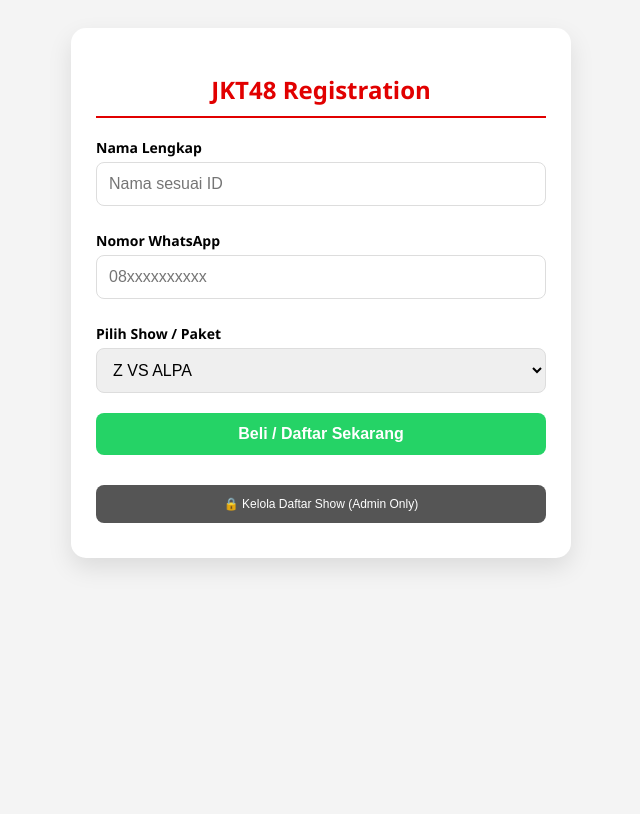
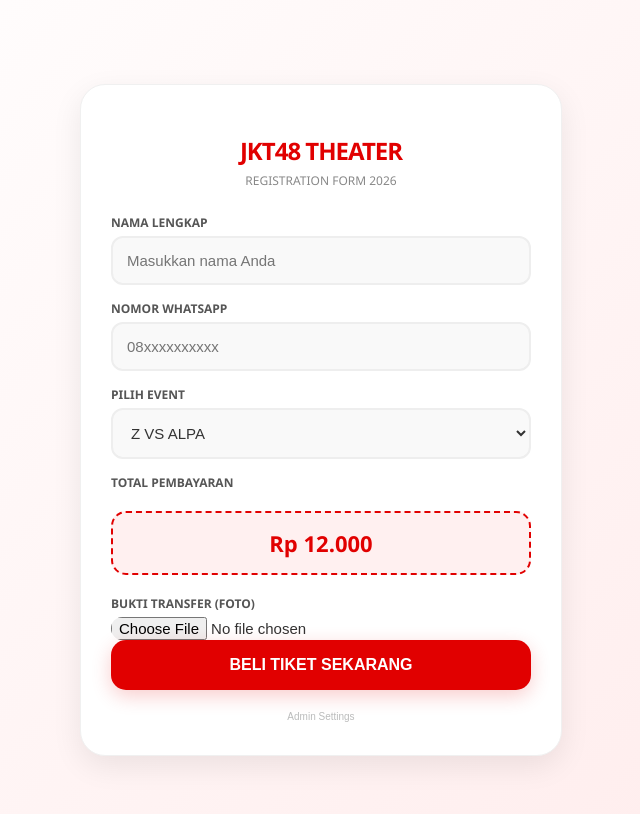
Before and after one commit to faizaladla725-blip/Buyshow, a plain HTML site: page index.html in a window 1280 px wide. Shown: the whole page, without its empty margins (319-959 px from the left). Drawn offline with Linux system fonts and the light colour scheme.

Commit message:
Update index.html

```diff
--- a/index.html
+++ b/index.html
@@ -3,167 +3,266 @@
 <head>
     <meta charset="UTF-8">
     <meta name="viewport" content="width=device-width, initial-scale=1.0">
-    <title>JKT48 Theater & Membership Admin</title>
+    <title>JKT48 Theater - Light Edition</title>
     <style>
-        body { font-family: 'Segoe UI', sans-serif; background-color: #f4f4f4; padding: 20px; }
-        .container { max-width: 450px; background: white; padding: 25px; border-radius: 15px; box-shadow: 0 10px 25px rgba(0,0,0,0.1); margin: auto; }
-        h2 { color: #e10000; text-align: center; border-bottom: 2px solid #e10000; padding-bottom: 10px; }
-        label { display: block; margin: 15px 0 5px; font-weight: bold; font-size: 14px; }
-        input, select, button { width: 100%; padding: 12px; margin-bottom: 10px; border: 1px solid #ddd; border-radius: 8px; box-sizing: border-box; font-size: 16px; }
+        :root {
+            --jkt-red: #e10000;
+            --jkt-pink: #fff0f0;
+            --jkt-text: #333;
+            --shadow: 0 10px 30px rgba(0,0,0,0.08);
+        }
 
-        .btn-wa { background-color: #25d366; color: white; border: none; cursor: pointer; font-weight: bold; margin-top: 10px; }
-        .btn-wa:hover { background-color: #128c7e; }
+        body {
+            font-family: 'Segoe UI', Tahoma, Geneva, Verdana, sans-serif;
+            background: linear-gradient(135deg, #ffffff 0%, #ffebeb 100%);
+            color: var(--jkt-text);
+            min-height: 100vh;
+            display: flex;
+            align-items: center;
+            justify-content: center;
+            margin: 0;
+            padding: 20px;
+        }
 
-        /* Style Panel Admin */
-        #adminSection { display: none; margin-top: 30px; border: 2px solid #e10000; padding: 15px; border-radius: 10px; background: #fffafa; }
-        .admin-controls { display: flex; gap: 5px; margin-bottom: 10px; }
-        .btn-add { background-color: #007bff; color: white; border: none; cursor: pointer; font-size: 12px; padding: 8px; }
-        .btn-save { background-color: #e10000; color: white; border: none; cursor: pointer; font-weight: bold; }
-        .btn-lock { background-color: #555; color: white; border: none; font-size: 12px; cursor: pointer; margin-top: 20px; border-radius: 8px; }
-        .show-item { display: flex; gap: 5px; margin-bottom: 5px; }
-        .btn-del { background-color: #ff4444; color: white; border: none; width: 40px; cursor: pointer; border-radius: 5px; }
+        .container {
+            max-width: 420px;
+            width: 100%;
+            background: white;
+            padding: 30px;
+            border-radius: 25px;
+            box-shadow: var(--shadow);
+            border: 1px solid #f0f0f0;
+        }
+
+        h2 {
+            color: var(--jkt-red);
+            text-align: center;
+            font-size: 24px;
+            font-weight: 800;
+            margin-bottom: 5px;
+            letter-spacing: -1px;
+        }
+
+        .sub-title {
+            text-align: center;
+            font-size: 12px;
+            color: #888;
+            margin-bottom: 25px;
+            text-transform: uppercase;
+        }
+
+        label {
+            display: block;
+            margin: 15px 0 5px;
+            font-size: 12px;
+            font-weight: bold;
+            color: #555;
+        }
+
+        input, select {
+            width: 100%;
+            padding: 14px;
+            background: #f9f9f9;
+            border: 2px solid #eee;
+            border-radius: 12px;
+            color: #333;
+            font-size: 15px;
+            transition: 0.3s;
+            box-sizing: border-box;
+        }
+
+        input:focus, select:focus {
+            border-color: var(--jkt-red);
+            background: white;
+            outline: none;
+        }
+
+        .price-tag {
+            background: var(--jkt-pink);
+            color: var(--jkt-red);
+            padding: 15px;
+            border-radius: 15px;
+            text-align: center;
+            font-weight: 800;
+            font-size: 22px;
+            margin: 20px 0;
+            cursor: pointer;
+            border: 2px dashed var(--jkt-red);
+            transition: 0.2s;
+        }
+
+        .price-tag:hover { transform: translateY(-2px); background: #ffe5e5; }
+
+        .btn-wa {
+            background-color: var(--jkt-red);
+            color: white;
+            border: none;
+            padding: 16px;
+            border-radius: 15px;
+            cursor: pointer;
+            font-weight: bold;
+            font-size: 16px;
+            width: 100%;
+            box-shadow: 0 6px 20px rgba(225, 0, 0, 0.2);
+            transition: 0.3s;
+        }
+
+        .btn-wa:hover {
+            background-color: #c00000;
+            transform: scale(1.02);
+        }
+
+        /* Modal QRIS */
+        #qrisModal { display: none; position: fixed; z-index: 999; left: 0; top: 0; width: 100%; height: 100%; background: rgba(0,0,0,0.5); backdrop-filter: blur(5px); }
+        .modal-content { background: #fff; margin: 15% auto; padding: 25px; width: 80%; max-width: 300px; border-radius: 25px; text-align: center; box-shadow: var(--shadow); }
+        .modal-content img { width: 100%; border-radius: 15px; }
+
+        .admin-btn { background: none; border: none; color: #bbb; font-size: 10px; cursor: pointer; margin-top: 20px; width: 100%; }
+
+        #adminSection {
+            display: none; margin-top: 20px; padding: 15px; background: #fefefe; border-radius: 15px; border: 1px solid #ddd;
+        }
+        .show-item { display: flex; gap: 5px; margin-bottom: 8px; }
+        .btn-del { background: #ff4444; border: none; color: white; border-radius: 8px; cursor: pointer; padding: 0 10px; }
     </style>
 </head>
 <body>
 
 <div class="container">
-    <h2>JKT48 Registration</h2>
+    <h2>JKT48 THEATER</h2>
+    <div class="sub-title">Registration Form 2026</div>
 
     <form id="regForm">
-        <label>Nama Lengkap</label>
-        <input type="text" id="nama" placeholder="Nama sesuai ID" required>
+        <label>NAMA LENGKAP</label>
+        <input type="text" id="nama" placeholder="Masukkan nama Anda" required>
 
-        <label>Nomor WhatsApp</label>
+        <label>NOMOR WHATSAPP</label>
         <input type="number" id="wa" placeholder="08xxxxxxxxxx" required>
 
-        <label>Pilih Show / Paket</label>
-        <select id="showSelect">
+        <label>PILIH EVENT</label>
+        <select id="showSelect" onchange="updatePriceDisplay()">
             </select>
 
-        <button type="button" class="btn-wa" onclick="kirimWA()">Beli / Daftar Sekarang</button>
+        <label>TOTAL PEMBAYARAN</label>
+        <div id="priceDisplay" class="price-tag" onclick="bukaQRIS()">Rp 0</div>
+
+        <label>BUKTI TRANSFER (FOTO)</label>
+        <input type="file" id="bukti" style="border:none; padding: 0; background:none;">
+
+        <button type="button" class="btn-wa" onclick="kirimWA()">BELI TIKET SEKARANG</button>
     </form>
 
-    <button class="btn-lock" onclick="aksesAdmin()">🔒 Kelola Daftar Show (Admin Only)</button>
+    <button class="admin-btn" onclick="aksesAdmin()">Admin Settings</button>
+
+    <div id="qrisModal">
+        <div class="modal-content">
+            <h3 style="margin-top:0; color:var(--jkt-red);">Scan QRIS</h3>
+            <img id="qrisImg" src="https://upload.wikimedia.org/wikipedia/commons/d/d0/QR_code_for_mobile_English_Wikipedia.svg">
+            <button onclick="tutupQRIS()" style="background:#f4f4f4; border:none; padding:10px 20px; border-radius:10px; cursor:pointer; margin-top:10px;">Tutup</button>
+        </div>
+    </div>
 
     <div id="adminSection">
-        <h4 style="margin:0 0 10px 0; color:#e10000;">Pengaturan Daftar Show</h4>
-
-        <div id="adminInputList">
-            </div>
-
-        <button class="btn-add" onclick="tambahInputShow()">+ Tambah Baris Show</button>
-        <hr>
-        <button class="btn-save" onclick="simpanDanUpdate()">Simpan & Terapkan</button>
-        <button style="background:#ccc; border:none; padding:8px; border-radius:5px; cursor:pointer;" onclick="tutupAdmin()">Batal</button>
+        <h4 style="margin:0 0 10px 0; font-size: 14px; color: var(--jkt-red);">Admin Panel</h4>
+        <input type="text" id="editQrisUrl" placeholder="Link Gambar QRIS" style="font-size: 12px; margin-bottom:10px;">
+        <div id="adminInputList"></div>
+        <button onclick="tambahBaris()" style="background:#eee; border:none; padding:8px; font-size:11px; margin-bottom:10px; cursor:pointer; border-radius:8px; width:100%;">+ Tambah Show Baru</button>
+        <button onclick="simpanAdmin()" style="background:var(--jkt-red); color:white; border:none; padding:12px; font-weight:bold; cursor:pointer; border-radius:12px; width:100%;">SIMPAN DATA</button>
     </div>
 </div>
 
 <script>
     const PASS_ADMIN = "admin123";
-    // Data awal show
-    let daftarShow = [
-        "Z VS ALPA",
-        "JKT48 SCHOOL",
-        "SELEKSI PMDK 2026",
-        "ANDAI KU BUKAN IDOLA",
-        "JKT48 FIGHT: LOVE DREAM PASSION",
-        "BUY MEMBERSHIP SPECIAL RAMADAN (1 BULAN)"
+    let qrisUrl = "https://upload.wikimedia.org/wikipedia/commons/d/d0/QR_code_for_mobile_English_Wikipedia.svg";
+    let dataShow = [
+        { nama: "Z VS ALPA", harga: "12.000" },
+        { nama: "JKT48 SCHOOL", harga: "12.000" },
+        { nama: "SELEKSI PMDK 2026", harga: "12.000" },
+        { nama: "MEMBERSHIP RAMADAN", harga: "27.000" }
     ];
 
-    // Fungsi menampilkan pilihan di Dropdown User
     function renderUserSelect() {
         const select = document.getElementById('showSelect');
         select.innerHTML = "";
-        daftarShow.forEach(show => {
+        dataShow.forEach((item, index) => {
             let opt = document.createElement('option');
-            opt.value = show;
-            opt.innerHTML = show;
+            opt.value = index;
+            opt.innerHTML = item.nama;
             select.appendChild(opt);
         });
+        updatePriceDisplay();
     }
 
-    // Fungsi menampilkan list edit di Panel Admin
+    function updatePriceDisplay() {
+        const index = document.getElementById('showSelect').value;
+        const harga = dataShow[index] ? dataShow[index].harga : "0";
+        document.getElementById('priceDisplay').innerHTML = `Rp ${harga}`;
+    }
+
+    function bukaQRIS() { document.getElementById('qrisModal').style.display = 'block'; }
+    function tutupQRIS() { document.getElementById('qrisModal').style.display = 'none'; }
+
     function renderAdminList() {
         const container = document.getElementById('adminInputList');
+        document.getElementById('editQrisUrl').value = qrisUrl;
         container.innerHTML = "";
-        daftarShow.forEach((show, index) => {
+        dataShow.forEach((item, index) => {
             const div = document.createElement('div');
             div.className = 'show-item';
-            div.innerHTML = `
-                <input type="text" value="${show}" class="input-show-name">
-                <button class="btn-del" onclick="hapusShow(${index})">X</button>
-            `;
+            div.innerHTML = `<input type="text" value="${item.nama}" class="edit-nama" style="font-size:11px;"><input type="text" value="${item.harga}" class="edit-harga" style="width:70px; font-size:11px;"><button class="btn-del" onclick="this.parentElement.remove()">X</button>`;
             container.appendChild(div);
         });
     }
 
-    function tambahInputShow() {
+    function tambahBaris() {
         const container = document.getElementById('adminInputList');
         const div = document.createElement('div');
         div.className = 'show-item';
-        div.innerHTML = `
-            <input type="text" placeholder="Nama show baru..." class="input-show-name">
-            <button class="btn-del" onclick="this.parentElement.remove()">X</button>
-        `;
+        div.innerHTML = `<input type="text" class="edit-nama"><input type="text" class="edit-harga" style="width:70px;"><button class="btn-del" onclick="this.parentElement.remove()">X</button>`;
         container.appendChild(div);
     }
 
-    function hapusShow(index) {
-        daftarShow.splice(index, 1);
-        renderAdminList();
-    }
-
-    function simpanDanUpdate() {
-        const inputs = document.querySelectorAll('.input-show-name');
-        let dataBaru = [];
-        inputs.forEach(input => {
-            if(input.value.trim() !== "") {
-                dataBaru.push(input.value.trim());
-            }
-        });
-        daftarShow = dataBaru;
+    function simpanAdmin() {
+        const namaInputs = document.querySelectorAll('.edit-nama');
+        const hargaInputs = document.querySelectorAll('.edit-harga');
+        let newData = [];
+        namaInputs.forEach((input, i) => { if(input.value) newData.push({ nama: input.value, harga: hargaInputs[i].value }); });
+        dataShow = newData;
+        qrisUrl = document.getElementById('editQrisUrl').value;
+        document.getElementById('qrisImg').src = qrisUrl;
         renderUserSelect();
-        alert("Daftar show berhasil diperbarui!");
-        tutupAdmin();
+        document.getElementById('adminSection').style.display = 'none';
+        alert("Berhasil diperbarui!");
     }
 
     function aksesAdmin() {
-        let pass = prompt("Masukkan Password Admin:");
-        if (pass === PASS_ADMIN) {
+        if (prompt("PASSWORD ADMIN:") === PASS_ADMIN) {
             document.getElementById('adminSection').style.display = 'block';
             renderAdminList();
-        } else {
-            alert("Password Salah!");
         }
-    }
-
-    function tutupAdmin() {
-        document.getElementById('adminSection').style.display = 'none';
     }
 
     function kirimWA() {
         const nama = document.getElementById('nama').value;
-        const noHP = document.getElementById('wa').value;
-        const show = document.getElementById('showSelect').value;
-        const noAdmin = "6287722195260"; // Ganti ke nomor WA-mu
+        const waUser = document.getElementById('wa').value;
+        const index = document.getElementById('showSelect').value;
+        const item = dataShow[index];
+        const noAdmin = "6287722195260";
 
-        if(!nama || !noHP) {
-            alert("Isi data dulu!");
-            return;
-        }
+        if(!nama || !waUser) return alert("Mohon lengkapi data!");
 
-        const pesan = `Halo Admin, saya mau pesan:%0A%0A` +
-                      `*Nama:* ${nama}%0A` +
-                      `*No. WA:* ${noHP}%0A` +
-                      `*Pesanan:* ${show}%0A%0A` +
-                      `Mohon diproses segera!`;
+        const pesan = `*REGISTRASI THEATER*%0A` +
+                      `Nama: ${nama}%0A` +
+                      `WA: ${waUser}%0A` +
+                      `Event: ${item.nama}%0A` +
+                      `Total: Rp ${item.harga}%0A%0A` +
+                      `Saya sudah scan QRIS, mohon diproses!`;
 
         window.open(`https://wa.me/${noAdmin}?text=${pesan}`, '_blank');
     }
 
-    // Inisialisasi awal
     renderUserSelect();
 </script>
 
 </body>
-</html>
+    </html>
```
